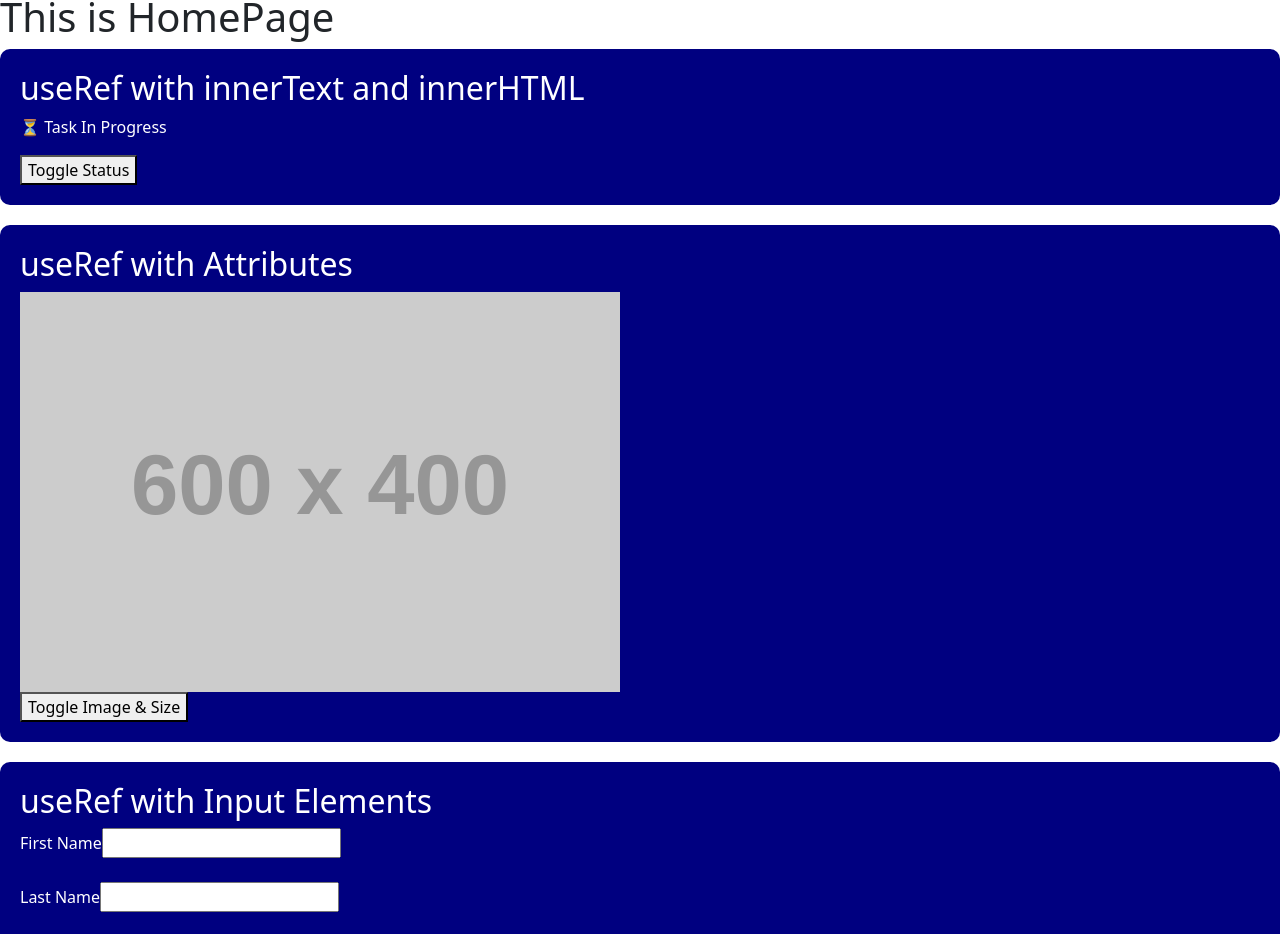
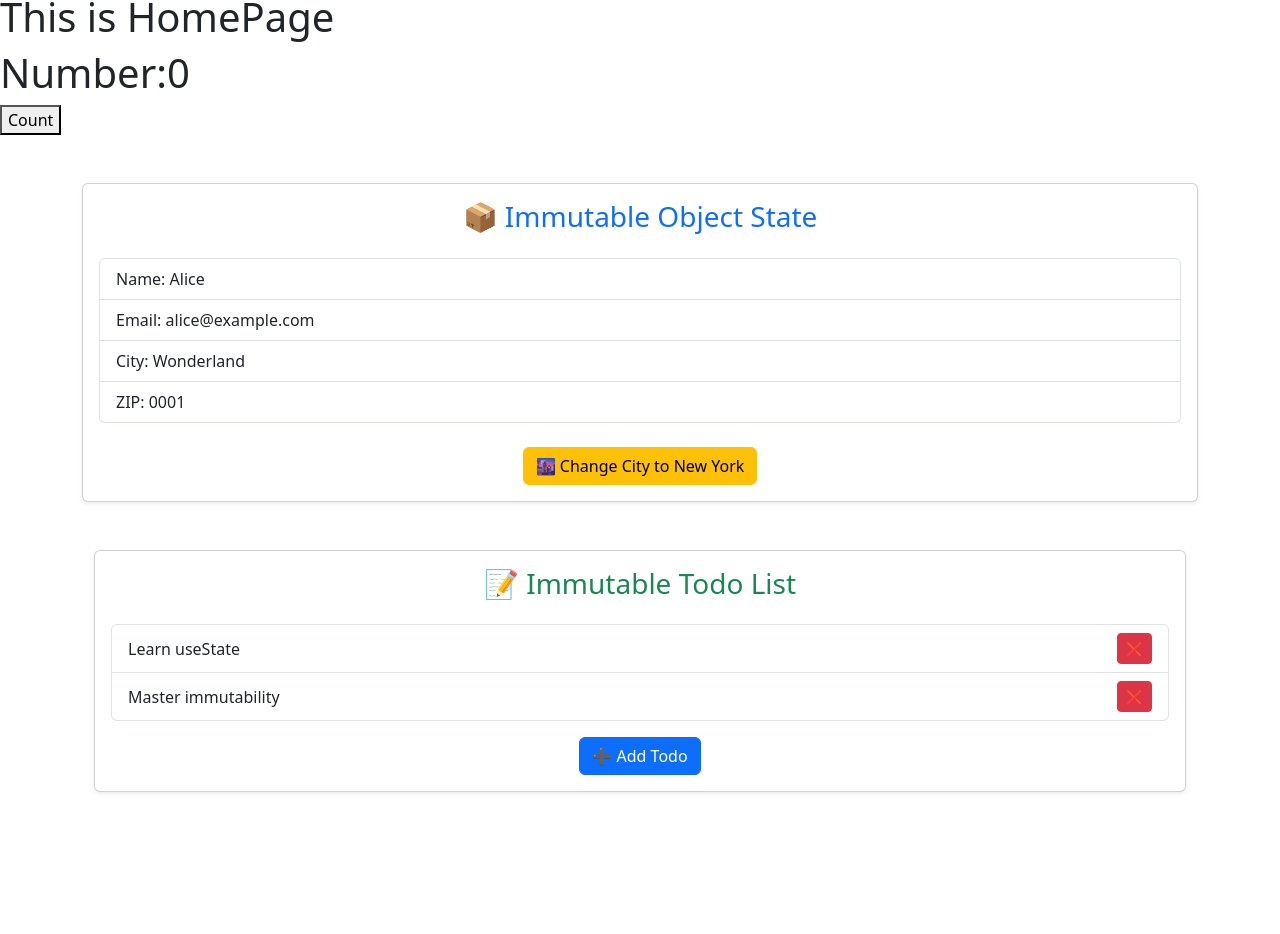
Before and after one commit to mdibrahim20/ReactFundamentals, a React (Vite) app: page / in a window 1280 px wide. Shown: the part 119-1053 px from the top of the page. After the commit the page ends 959 px from the top, so only its background shows below. Built offline with nearby package versions, Linux system fonts and the light colour scheme.

Commit message:
useState with object and arrays

```diff
--- a/src/pages/HomePage.jsx
+++ b/src/pages/HomePage.jsx
@@ -1,127 +1,99 @@
 import React from "react";
 import Menu from "../components/Menu";
-import CacheAPI from "../components/CacheExpensiveComputation";
-import { useRef } from "react";
+import { useState } from "react";
 
 const HomePage = () => {
-  const statusRef = useRef();
-  const imgAtt = useRef();
-  const fname = useRef();
-  const lname = useRef();
-  const showName = useRef();
-  const myHeadLine = useRef();
-  const toggleStatus = () => {
-    const currentText = statusRef.current.innerText;
-    statusRef.current.innerText =
-      currentText === "✅ Task Completed"
-        ? "⏳ Task In Progress"
-        : "✅ Task Completed";
+  const [number, setNumber] = useState(0);
+  const [user, setUser] = useState({
+    name: "Alice",
+    email: "alice@example.com",
+    address: {
+      city: "Wonderland",
+      zip: "0001",
+    },
+  });
+
+  const updateCity = () => {
+    setUser({
+      ...user, // spread the outer object
+      address: {
+        ...user.address, // spread the nested object
+        city: "New York", // update just the city
+      },
+    });
   };
-  const toggleImage = () => {
-    const original = {
-      src: "https://placehold.co/600x400/png",
-      width: 600,
-      height: 400,
-    };
-    const alternate = {
-      src: "https://placehold.co/600x400/000000/FFF",
-      width: 700,
-      height: 700,
-    };
 
-    const currentSrc = imgAtt.current.getAttribute("src");
-    const isOriginal = currentSrc === original.src;
+const [todos, setTodos] = useState([
+    { id: 1, task: "Learn useState" },
+    { id: 2, task: "Master immutability" },
+  ]);
 
-    const newImage = isOriginal ? alternate : original;
+  const addTodo = () => {
+    const newTodo = { id: Date.now(), task: "New Task" };
+    setTodos([...todos, newTodo]); // ⬅️ Immutable add
+  };
 
-    imgAtt.current.setAttribute("src", newImage.src);
-    imgAtt.current.setAttribute("width", newImage.width);
-    imgAtt.current.setAttribute("height", newImage.height);
-  };
-  const showNames = () => {
-    showName.current.innerText =
-      fname.current.value + " " + lname.current.value;
-    alert(fname.current.value + " " + lname.current.value);
-  };
-  const headingCSS = () => {
-    // Example: remove text-danger and add a new style
-    myHeadLine.current.classList.remove("text-danger");
-    myHeadLine.current.classList.add("text-success", "fw-bold");
+  const removeTodo = (id) => {
+    const updated = todos.filter((todo) => todo.id !== id); // ⬅️ Immutable remove
+    setTodos(updated);
   };
 
   return (
     <div>
       <Menu />
       <h1>This is HomePage</h1>
+      <h1>Number:{number}</h1>
+      <button onClick={() => setNumber(number + 1)}>Count</button>
+        <div className="container my-5">
+      <div className="card shadow-sm">
+        <div className="card-body">
+          <h3 className="text-center text-primary mb-4">📦 Immutable Object State</h3>
 
-      <div
-        style={{
-          background: "navy",
-          padding: 20,
-          color: "white",
-          borderRadius: 10,
-          marginBottom: 20,
-        }}
-      >
-        <h2>useRef with innerText and innerHTML</h2>
-        <p ref={statusRef}>⏳ Task In Progress</p>
-        <button onClick={toggleStatus}>Toggle Status</button>
-      </div>
-      <div
-        style={{
-          background: "navy",
-          padding: 20,
-          color: "white",
-          borderRadius: 10,
-          marginBottom: 20,
-        }}
-      >
-        <h2>useRef with Attributes</h2>
-        <img
-          ref={imgAtt}
-          src="https://placehold.co/600x400/png"
-          alt="placeholder"
-          width={600}
-          height={400}
-        />
-        <br />
-        <button onClick={toggleImage}>Toggle Image & Size</button>
-      </div>
-      <div
-        style={{
-          background: "navy",
-          padding: 20,
-          color: "white",
-          borderRadius: 10,
-          marginBottom: 20,
-        }}
-      >
-        <h2>useRef with Input Elements</h2>
-        <label htmlFor="fname">First Name</label>
-        <input ref={fname} type="text" name="" id="fname" />
-        <br />
-        <br />
-        <label htmlFor="lname">Last Name</label>
-        <input ref={lname} type="text" name="" id="lname" />
-        <br />
-        <br />
-        <button onClick={showNames}>Submit</button>
-        <br />
-        <br />
-        <h3 ref={showName}></h3>
-      </div>
-      <div className="container my-4">
-        <div className="card bg-dark text-white p-4 shadow">
-          <h1 className="card-title mb-3">useRef with CSS Class</h1>
-          <h2 className="text-danger fs-1" ref={myHeadLine}>
-            Heading
-          </h2>
-          <button className="btn btn-outline-light mt-3" onClick={headingCSS}>
-            Change Heading Style
-          </button>
+          <ul className="list-group mb-4">
+            <li className="list-group-item">Name: {user.name}</li>
+            <li className="list-group-item">Email: {user.email}</li>
+            <li className="list-group-item">City: {user.address.city}</li>
+            <li className="list-group-item">ZIP: {user.address.zip}</li>
+          </ul>
+
+          <div className="text-center">
+            <button className="btn btn-warning" onClick={updateCity}>
+              🌆 Change City to New York
+            </button>
+          </div>
         </div>
       </div>
-      <CacheAPI/>
+      <div className="container my-5">
+      <div className="card shadow-sm">
+        <div className="card-body">
+          <h3 className="text-center text-success mb-4">📝 Immutable Todo List</h3>
+
+          <ul className="list-group mb-3">
+            {todos.map((todo) => (
+              <li
+                key={todo.id}
+                className="list-group-item d-flex justify-content-between align-items-center"
+              >
+                {todo.task}
+                <button
+                  className="btn btn-sm btn-danger"
+                  onClick={() => removeTodo(todo.id)}
+                >
+                  ❌
+                </button>
+              </li>
+            ))}
+          </ul>
+
+          <div className="text-center">
+            <button className="btn btn-primary" onClick={addTodo}>
+              ➕ Add Todo
+            </button>
+          </div>
+        </div>
+      </div>
+    </div>
+    </div>
     </div>
   );
 };
```
